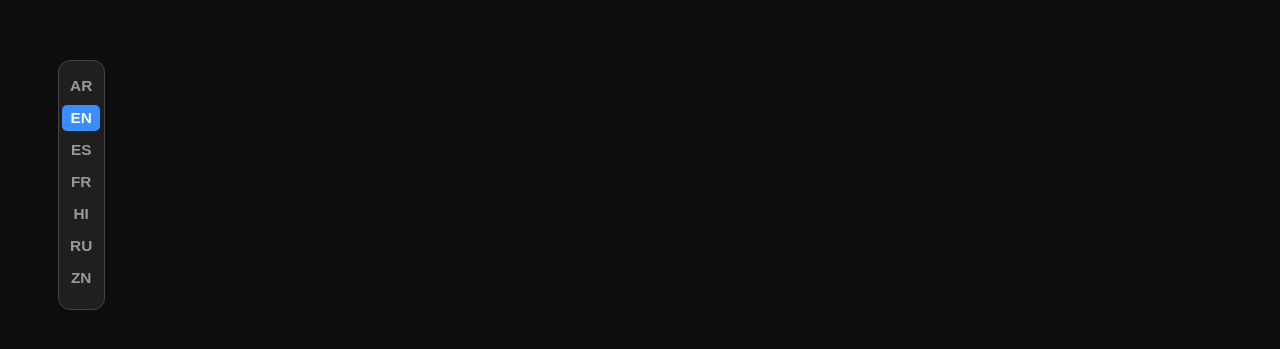
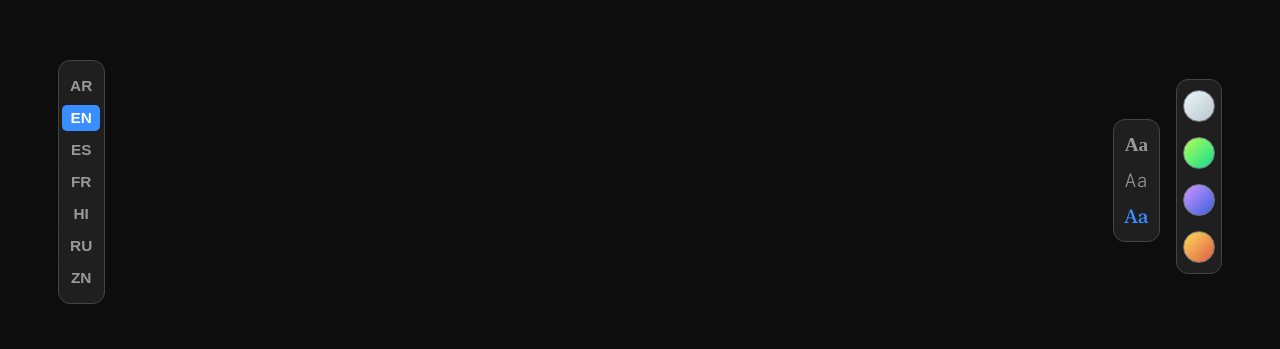
Before and after one commit to ntrappe/chaat, a React (Vite) app: page / in a window 1280 px wide. Shown: the part 191-540 px from the top of the page. Built offline with nearby package versions, Linux system fonts and the light colour scheme; a web font is replaced by a local one.

Commit message:
finish 3 selectors

```diff
--- a/src/Hello.jsx
+++ b/src/Hello.jsx
@@ -14,20 +14,26 @@ const LanguageOption = styled.button`
   border-radius: 5px;
   padding: 4px 8px;
   margin-bottom: 6px;
+
   background-color: ${(props) => {
-    if (props.$state === "on") {
+    if (props.$state === 'on') {
       return highlightBlue;
     } else {
       return darkerGrey;
     }
   }};
+
   color: ${(props) => {
-    if (props.$state === "on") {
+    if (props.$state === 'on') {
       return 'white';
     } else {
       return lightGrey;
     }
   }};
+
+  &:last-child {
+    margin-bottom: 0;
+  }
 
   &:hover {
     background-color: ${(props) => {
@@ -47,8 +53,8 @@ const LanguageSelector = styled.div`
   top: 251px;
   left: 3em;
   padding: 12px 3.5px;
-  background-color: #1F1F1F;
-  border: 1px solid #444;
+  background-color: ${darkerGrey};
+  border: 1px solid ${borderGrey};
   border-radius: 12px;
 
   @media (max-width: 1068px) {
@@ -66,12 +72,36 @@ const FontOption = styled.button`
   border-radius: 5px;
   padding: 3.5px 6.5px;
   margin-bottom: 6px;
-  background-color: ${(props) => (props.state === 'off' ? '#1f1f1f' : '#388eff')}
-  color: ${(props) => (props.state === 'off' ? '#999' : 'white')}
+  background-color: ${darkerGrey};
+
+  color: ${(props) => {
+    if (props.$state === 'on') {
+      return highlightBlue;
+    } else {
+      return lightGrey;
+    }
+  }};
+
+  &:last-child {
+    margin-bottom: 0;
+  }
 
   &:hover {
-    background-color: ${(props) => (props.state === 'off' ? '#3d3d3d' : '388eff')}
-    color: ${(props) => (props.state === 'off' ? '#d3d3d3' : 'white')}
+    background-color: ${(props) => {
+      if (props.$state === 'on') {
+        return darkerGrey;
+      } else {
+        return mediumGrey;
+      }
+    }};
+
+    color: ${(props) => {
+      if (props.$state === 'on') {
+        return highlightBlue;
+      } else {
+        return 'white';
+      }
+    }};
   }
 
   &:first-child {
@@ -86,7 +116,7 @@ const FontOption = styled.button`
 
   &:last-child {
     font-family: 'New York';
-    font-weight: 400;
+    font-weight: 500;
   }
 `;
 
@@ -96,13 +126,80 @@ const FontSelector = styled.div`
   position: absolute;
   top: 310px;
   right: 6.25em;
-  padding: 10px 3px;
-  background-color: #1F1F1F;
-  border: 1px solid #444;
+  padding: 10px 4px;
+  background-color: ${darkerGrey};
+  border: 1px solid ${borderGrey};
   border-radius: 12px;
 
   @media (max-width: 1068px) {
     top: 250px;
+  }
+
+  @media (max-width: 767px) {
+    display: none;
+  }
+`;
+
+const ColorOption = styled.button`
+  width: 30px;
+  height: 30px;
+  border-radius: 50%;
+  margin-bottom: 15px;
+  margin-right: 0;
+
+  border: ${(props) => {
+    if (props.$state === 'on') {
+      return '2px solid #388eff';
+    } else {
+      return '1.5px solid #727578';
+    }
+  }};
+
+  &:last-child {
+    margin-bottom: 0;
+  }
+
+  &:nth-child(1) {
+    background: -webkit-linear-gradient(top left, #ebf6f9, #b8c8ce);
+  }
+
+  &:nth-child(2) {
+    background: -webkit-linear-gradient(top left, #b5ff56, #0edc91);
+  }
+
+  &:nth-child(3) {
+    background: -webkit-linear-gradient(top left, #cf97ff, #375fdc);
+  }
+
+  &:last-child {
+    background: -webkit-linear-gradient(top left, #ffdc59, #dc5b47);
+  }
+
+  &:hover {
+    border: ${(props) => {
+      if (props.$state === 'on') {
+        return '2px solid #388eff';
+      } else {
+        return '2.25px solid white';
+      }
+    }};
+  }
+`;
+
+const ColorSelector = styled.div`
+  display: flex;
+  flex-direction: column;
+  position: absolute;
+  top: 270px;
+  right: 3em;
+  padding: 10px 6px;
+  align-items: center;
+  background-color: ${darkerGrey};
+  border: 1px solid ${borderGrey};
+  border-radius: 12px;
+
+  @media (max-width: 1068px) {
+    top: 210px;
   }
 
   @media (max-width: 767px) {
@@ -122,11 +219,17 @@ function Hello() {
         <LanguageOption $state="off">RU</LanguageOption>
         <LanguageOption $state="off">ZN</LanguageOption>
       </LanguageSelector>
-      {/* <FontSelector>
-        <FontOption state="off">Aa</FontOption>
-        <FontOption state="off">Aa</FontOption>
-        <FontOption state="on">Aa</FontOption>
-      </FontSelector> */}
+      <FontSelector>
+        <FontOption $state="off">Aa</FontOption>
+        <FontOption $state="off">Aa</FontOption>
+        <FontOption $state="on">Aa</FontOption>
+      </FontSelector>
+      <ColorSelector>
+        <ColorOption $state="off"></ColorOption>
+        <ColorOption $state="off"></ColorOption>
+        <ColorOption $state="off"></ColorOption>
+        <ColorOption $state="off"></ColorOption>
+      </ColorSelector>
     </>
   )
   // return (
```
